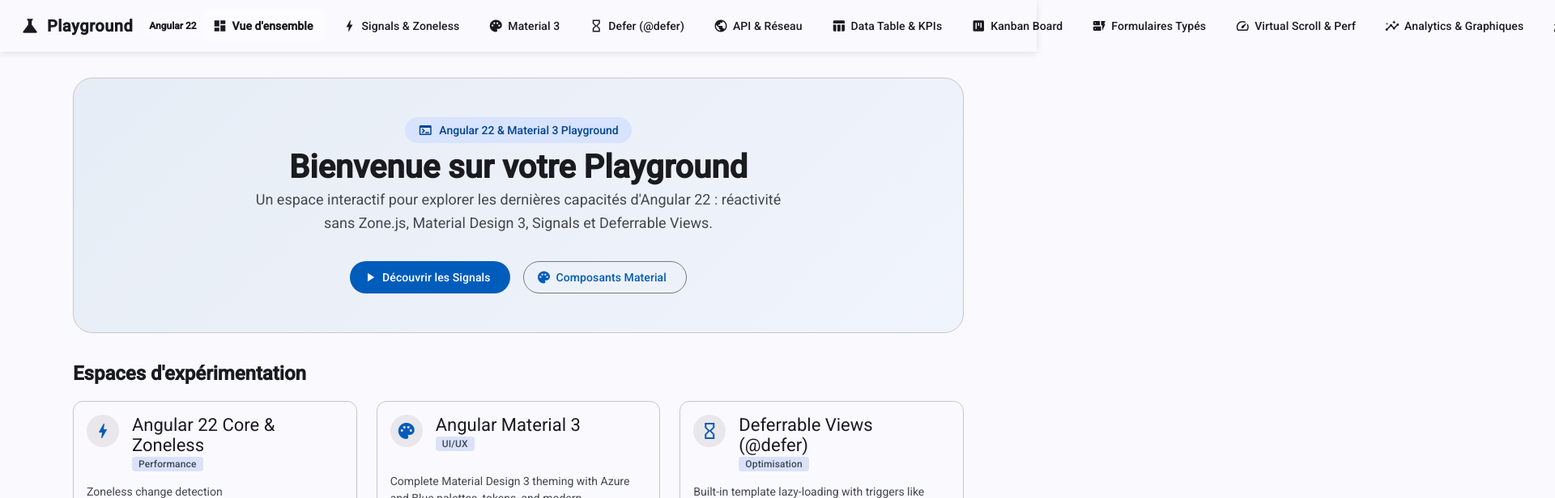
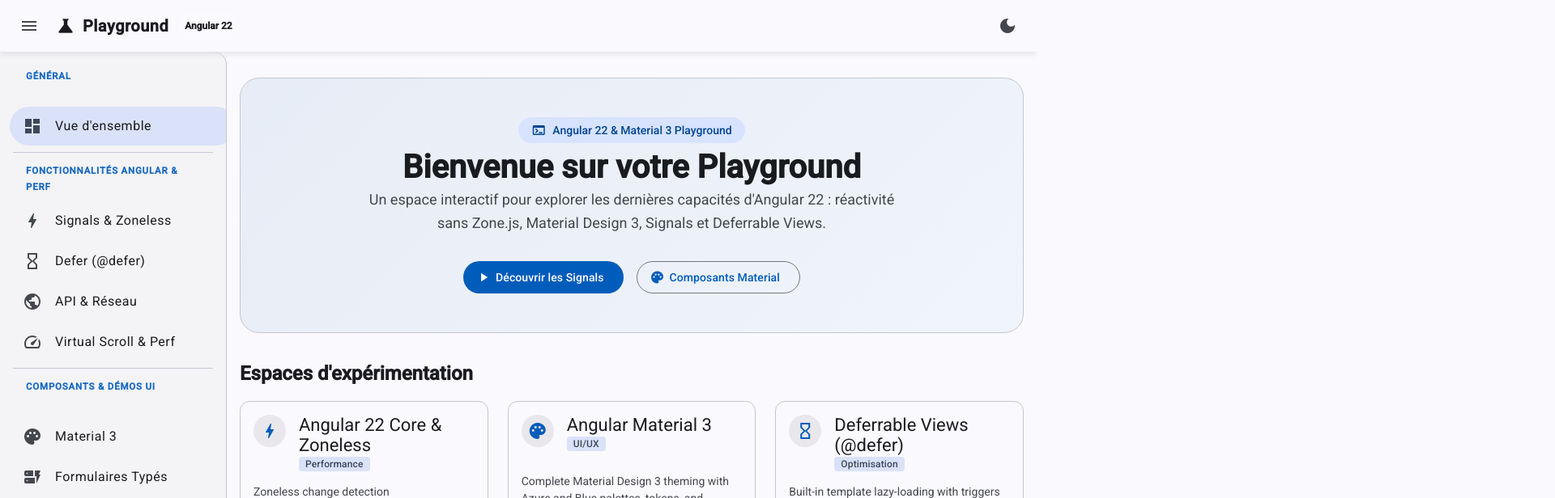
Before and after one commit to bspeidel/playground, an Angular app: page /overview in a window 1280 px wide. Shown: the top 616 px of the page at 81% size, 1920 px wide, since content can reach past the window. Built offline with nearby package versions, Linux system fonts and the light colour scheme.

Commit message:
feat(navigation): move toolbar links into responsive mat-sidenav with categorized menu

```diff
--- a/src/app/app.html
+++ b/src/app/app.html
@@ -1,6 +1,15 @@
 <div class="app-layout">
   <!-- Top Navigation Toolbar -->
   <mat-toolbar color="primary" class="main-toolbar">
+    <button
+      mat-icon-button
+      (click)="sidenav.toggle()"
+      aria-label="Basculer le menu de navigation"
+      class="menu-toggle-btn"
+    >
+      <mat-icon>menu</mat-icon>
+    </button>
+
     <div class="brand">
       <a routerLink="/overview" class="brand-link">
         <mat-icon class="brand-icon">science</mat-icon>
@@ -11,14 +20,6 @@
 
     <div class="spacer"></div>
 
-    <nav class="nav-links">
-      @for (link of navLinks; track link.path) {
-        <a mat-button [routerLink]="link.path" routerLinkActive="active-link" class="nav-button">
-          <mat-icon>{{ link.icon }}</mat-icon>
-          <span>{{ link.label }}</span>
-        </a>
-      }
-
     <button
       mat-icon-button
       (click)="themeService.toggleTheme()"
@@ -27,9 +28,41 @@
     >
       <mat-icon>{{ themeService.isDark() ? 'light_mode' : 'dark_mode' }}</mat-icon>
     </button>
-    </nav>
   </mat-toolbar>
 
+  <!-- Sidenav Container -->
+  <mat-sidenav-container class="sidenav-container">
+    <mat-sidenav
+      #sidenav
+      [mode]="isMobile() ? 'over' : 'side'"
+      [opened]="isSidenavOpen()"
+      (openedChange)="isSidenavOpen.set($event)"
+      class="main-sidenav"
+    >
+      <mat-nav-list class="sidenav-list">
+        @for (category of navCategories; track category.name) {
+          <div mat-subheader class="category-header">{{ category.name }}</div>
+          @for (item of category.items; track item.path) {
+            <a
+              mat-list-item
+              [routerLink]="item.path"
+              routerLinkActive="active-nav-item"
+              (click)="onNavLinkClick(sidenav)"
+              class="nav-item"
+            >
+              <mat-icon matListItemIcon>{{ item.icon }}</mat-icon>
+              <span matListItemTitle>{{ item.label }}</span>
+            </a>
+          }
+          @if (!$last) {
+            <mat-divider class="category-divider" />
+          }
+        }
+      </mat-nav-list>
+    </mat-sidenav>
+
+    <!-- Content & Footer -->
+    <mat-sidenav-content class="sidenav-content">
       <!-- Router Outlet Container -->
       <main class="main-content">
         <router-outlet />
@@ -41,4 +74,6 @@
           <p>Playground interactif Angular 22 • Zoneless Change Detection • Angular Material 3</p>
         </div>
       </footer>
+    </mat-sidenav-content>
+  </mat-sidenav-container>
 </div>
--- a/src/app/app.scss
+++ b/src/app/app.scss
@@ -1,17 +1,21 @@
 .app-layout {
-  min-height: 100vh;
+  height: 100vh;
   display: flex;
   flex-direction: column;
+  overflow: hidden;
 }
 
 .main-toolbar {
-  position: sticky;
-  top: 0;
+  flex-shrink: 0;
   z-index: 1000;
   display: flex;
   align-items: center;
-  padding: 0 24px;
+  padding: 0 16px;
   box-shadow: 0 2px 8px rgba(0, 0, 0, 0.1);
+
+  .menu-toggle-btn {
+    margin-right: 12px;
+  }
 
   .brand {
     display: flex;
@@ -51,25 +55,78 @@
     flex: 1;
   }
 
-  .nav-links {
-    display: flex;
-    align-items: center;
-    gap: 8px;
+  .theme-toggle-btn {
+    transition: transform 0.2s ease;
 
-    .nav-button {
-      border-radius: 8px;
-      transition: background-color 0.2s ease;
+    &:hover {
+      transform: rotate(15deg);
+    }
+  }
+}
+
+.sidenav-container {
+  flex: 1;
+  background-color: var(--mat-sys-surface);
+}
+
+.main-sidenav {
+  width: 280px;
+  border-right: 1px solid var(--mat-sys-outline-variant);
+  background-color: var(--mat-sys-surface-container-low);
+  box-sizing: border-box;
+
+  .sidenav-list {
+    padding-top: 8px;
+    padding-bottom: 16px;
+
+    .category-header {
+      font-size: 0.72rem;
+      font-weight: 700;
+      text-transform: uppercase;
+      letter-spacing: 0.8px;
+      color: var(--mat-sys-primary);
+      height: 36px;
+      padding: 0 16px;
+      opacity: 0.9;
+    }
+
+    .category-divider {
+      margin: 8px 16px;
+      border-top-color: var(--mat-sys-outline-variant);
+    }
+
+    .nav-item {
+      margin: 2px 12px;
+      border-radius: 28px;
+      transition:
+        background-color 0.2s ease,
+        color 0.2s ease;
 
       mat-icon {
-        margin-right: 6px;
+        color: var(--mat-sys-on-surface-variant);
       }
 
-      &.active-link {
-        background-color: rgba(255, 255, 255, 0.25);
+      &.active-nav-item {
+        background-color: var(--mat-sys-secondary-container);
+        color: var(--mat-sys-on-secondary-container);
         font-weight: 600;
+
+        mat-icon {
+          color: var(--mat-sys-on-secondary-container);
+        }
+      }
+
+      &:hover:not(.active-nav-item) {
+        background-color: var(--mat-sys-surface-container-high);
       }
     }
   }
+}
+
+.sidenav-content {
+  display: flex;
+  flex-direction: column;
+  min-height: 100%;
 }
 
 .main-content {
@@ -94,18 +151,16 @@
 
 @media (max-width: 768px) {
   .main-toolbar {
-    padding: 0 12px;
+    padding: 0 8px;
 
-    .nav-links {
-      .nav-button {
-        padding: 0 8px;
-        span {
-          display: none;
-        }
-        mat-icon {
-          margin: 0;
-        }
+    .brand {
+      .version-badge {
+        display: none;
       }
     }
   }
+
+  .main-sidenav {
+    width: 260px;
+  }
 }
--- a/src/app/app.ts
+++ b/src/app/app.ts
@@ -1,9 +1,25 @@
 import { Component, signal, inject, ChangeDetectionStrategy } from '@angular/core';
 import { RouterOutlet, RouterLink, RouterLinkActive } from '@angular/router';
+import { BreakpointObserver } from '@angular/cdk/layout';
+import { takeUntilDestroyed } from '@angular/core/rxjs-interop';
 import { MatToolbarModule } from '@angular/material/toolbar';
 import { MatButtonModule } from '@angular/material/button';
 import { MatIconModule } from '@angular/material/icon';
+import { MatSidenav, MatSidenavModule } from '@angular/material/sidenav';
+import { MatListModule } from '@angular/material/list';
+import { MatDividerModule } from '@angular/material/divider';
 import { ThemeService } from './services/theme.service';
+
+export interface NavItem {
+  path: string;
+  label: string;
+  icon: string;
+}
+
+export interface NavCategory {
+  name: string;
+  items: NavItem[];
+}
 
 @Component({
   selector: 'app-root',
@@ -14,27 +30,69 @@
     MatToolbarModule,
     MatButtonModule,
     MatIconModule,
+    MatSidenavModule,
+    MatListModule,
+    MatDividerModule,
   ],
   templateUrl: './app.html',
   styleUrl: './app.scss',
   changeDetection: ChangeDetectionStrategy.OnPush,
 })
 export class App {
+  private readonly breakpointObserver = inject(BreakpointObserver);
   readonly themeService = inject(ThemeService);
   readonly title = signal('playground');
 
-  readonly navLinks = [
-    { path: '/overview', label: "Vue d'ensemble", icon: 'dashboard' },
+  readonly isMobile = signal(false);
+  readonly isSidenavOpen = signal(true);
+
+  readonly navCategories: readonly NavCategory[] = [
+    {
+      name: 'Général',
+      items: [{ path: '/overview', label: "Vue d'ensemble", icon: 'dashboard' }],
+    },
+    {
+      name: 'Fonctionnalités Angular & Perf',
+      items: [
         { path: '/signals', label: 'Signals & Zoneless', icon: 'bolt' },
-    { path: '/material', label: 'Material 3', icon: 'palette' },
         { path: '/defer', label: 'Defer (@defer)', icon: 'hourglass_empty' },
         { path: '/api-explorer', label: 'API & Réseau', icon: 'public' },
+        { path: '/virtual-scroll', label: 'Virtual Scroll & Perf', icon: 'speed' },
+      ],
+    },
+    {
+      name: 'Composants & Démos UI',
+      items: [
+        { path: '/material', label: 'Material 3', icon: 'palette' },
+        { path: '/forms', label: 'Formulaires Typés', icon: 'dynamic_form' },
         { path: '/table', label: 'Data Table & KPIs', icon: 'table_chart' },
         { path: '/kanban', label: 'Kanban Board', icon: 'view_kanban' },
-    { path: '/forms', label: 'Formulaires Typés', icon: 'dynamic_form' },
-    { path: '/virtual-scroll', label: 'Virtual Scroll & Perf', icon: 'speed' },
         { path: '/charts', label: 'Analytics & Graphiques', icon: 'insights' },
         { path: '/stepper', label: 'Assistant Déploiement', icon: 'rocket_launch' },
         { path: '/tree', label: 'Explorateur Fichiers', icon: 'folder_open' },
+      ],
+    },
   ];
+
+  /** Flat list for backward compatibility and testing */
+  get navLinks(): readonly NavItem[] {
+    return this.navCategories.flatMap((category) => category.items);
   }
+
+  constructor() {
+    this.breakpointObserver
+      .observe(['(max-width: 960px)'])
+      .pipe(takeUntilDestroyed())
+      .subscribe((result) => {
+        const mobile = result.matches;
+        this.isMobile.set(mobile);
+        this.isSidenavOpen.set(!mobile);
+      });
+  }
+
+  onNavLinkClick(sidenav: MatSidenav): void {
+    if (this.isMobile()) {
+      void sidenav.close();
+    }
+  }
+}
```
Also changed, not shown: 1 other file (tests, documents, lock files or other folders). Lines whose indentation alone changed are shown as unchanged.
